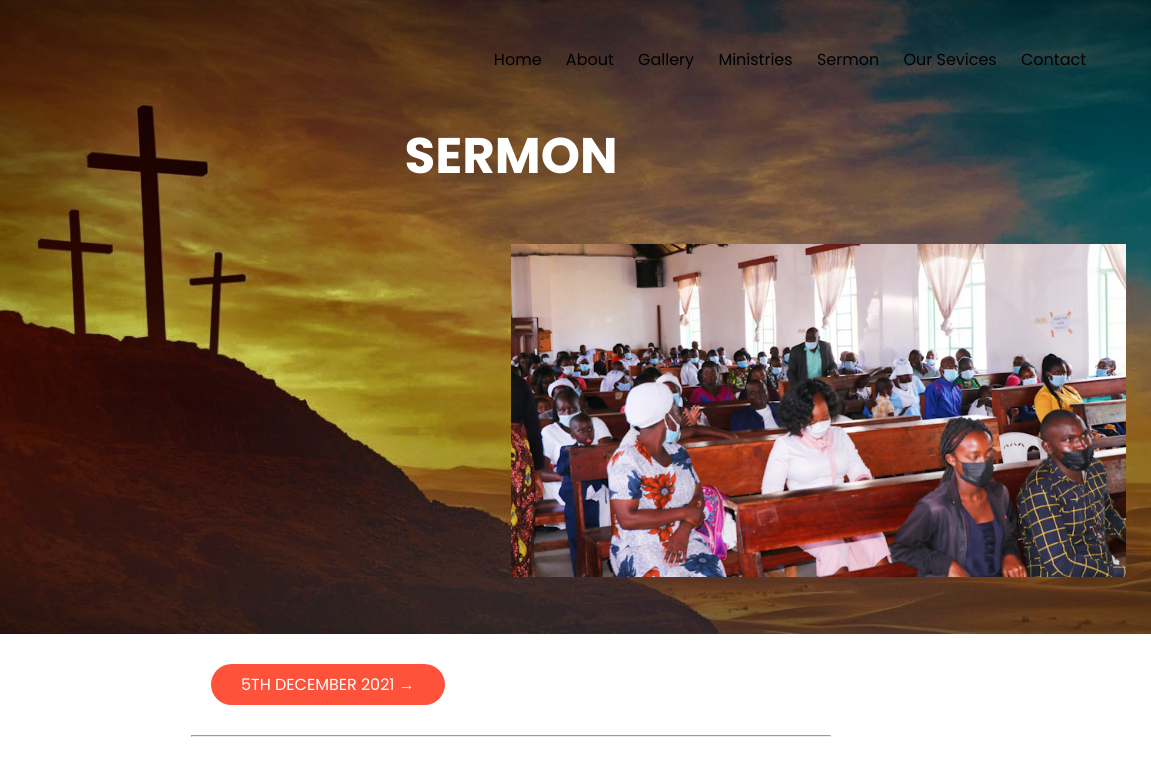
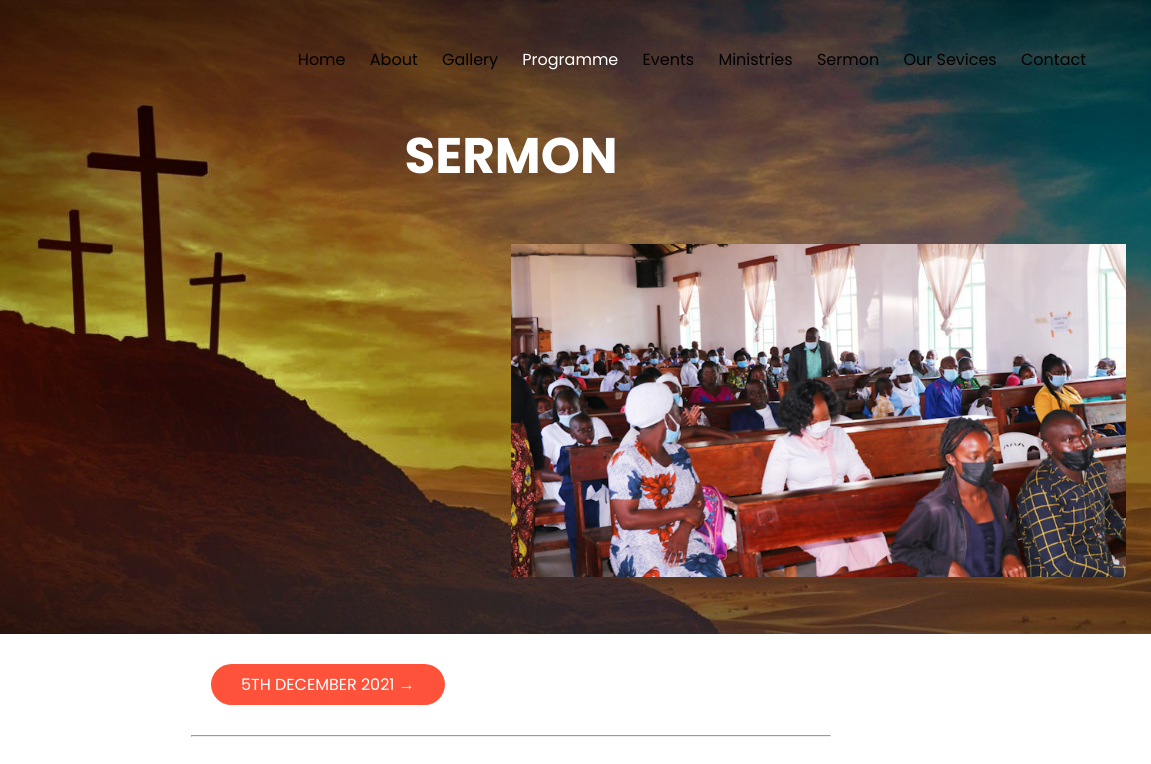
Before and after one commit to EugeneMugaisi/fcqkakamega, a plain HTML site: page sermon.html in a window 1280 px wide. Shown: the top 764 px of the page, 129-1280 px from the left. Drawn offline with Linux system fonts and the light colour scheme.

Commit message:
added nav link to programme

```diff
--- a/sermon.html
+++ b/sermon.html
@@ -30,6 +30,8 @@
                         <li><a href="index.html">Home</a></li>
                         <li><a href="about.html">About</a></li>
                         <li><a href="gallery.html">Gallery</a></li>
+                        <li><a href="programme.html"></a>Programme</li>
+                        <li><a href="events.html">Events</a></li>
                         <li><a href="ministries.html">Ministries</a></li>
                         <li><a href="sermon.html">Sermon</a></li>
                         <li><a href="services.html">Our Sevices</a></li>
```
Also changed, not shown: about.html (+1 -0 lines), contact.html (+1 -0 lines), events.html (+1 -0 lines), gallery.html (+1 -0 lines), index.html (+1 -0 lines), ministries.html (+1 -0 lines), services.html (+1 -0 lines).
